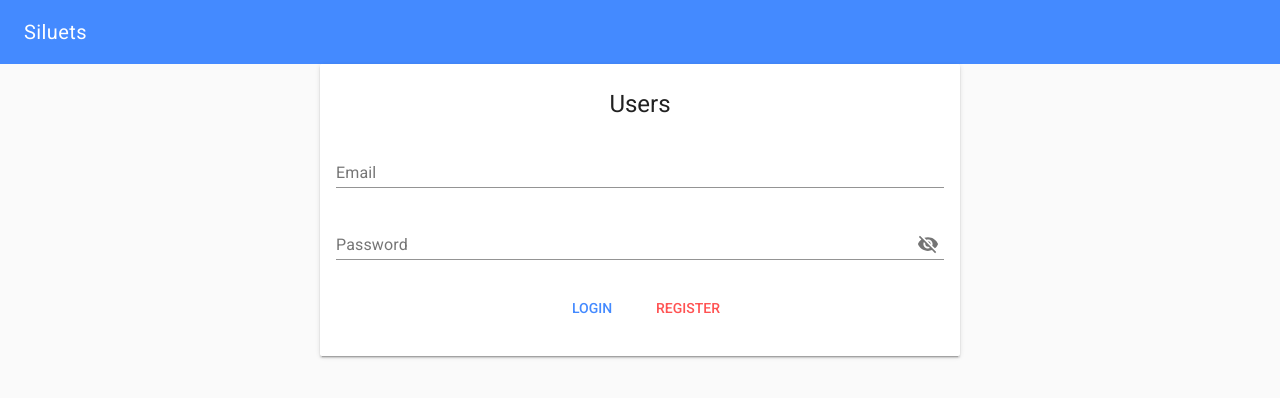
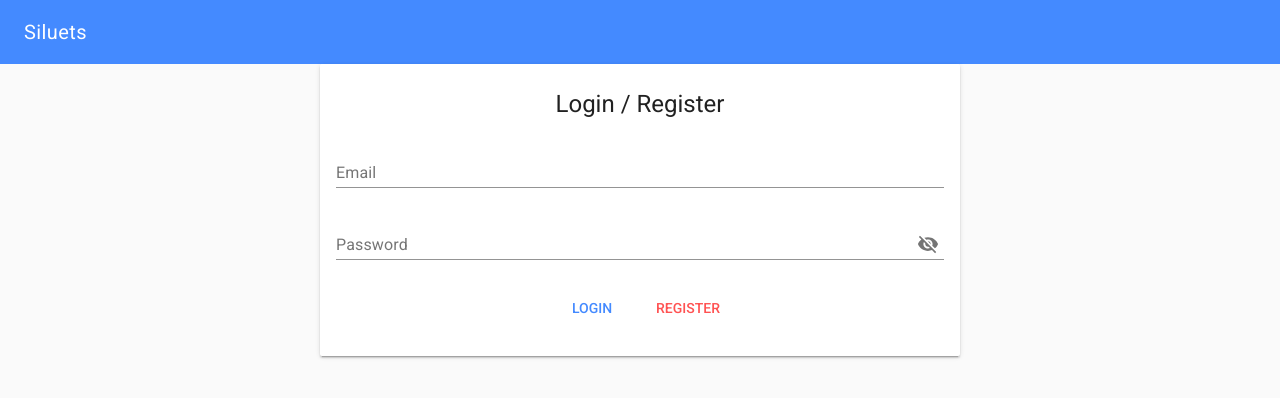
Before and after one commit to madrimas/siluets, a Vue app: page /#/ in a window 1280 px wide. Shown: the top 398 px of the page. Built offline with nearby package versions, Linux system fonts and the light colour scheme; the HTML template or start-up script is replaced by a standard one.

Commit message:
Small adjustments

```diff
--- a/src/views/Home.vue
+++ b/src/views/Home.vue
@@ -20,7 +20,7 @@
       <form class="md-layout" @submit.prevent>
         <md-card class="md-layout-item md-size-50 md-small-size-100 login-form">
           <md-card-header>
-            <div class="md-title">Users</div>
+            <div class="md-title">Login / Register</div>
           </md-card-header>
 
           <md-card-content>
```
